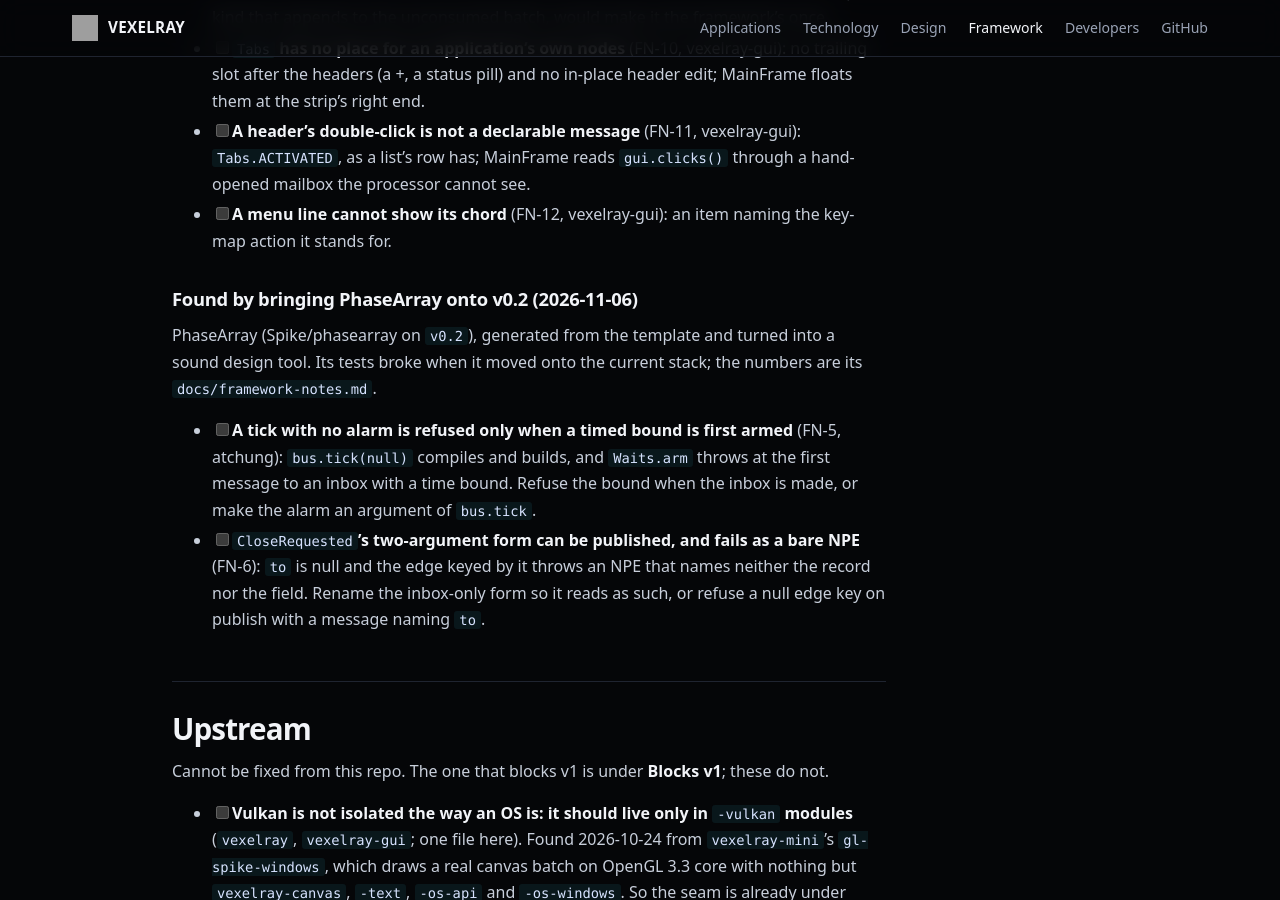
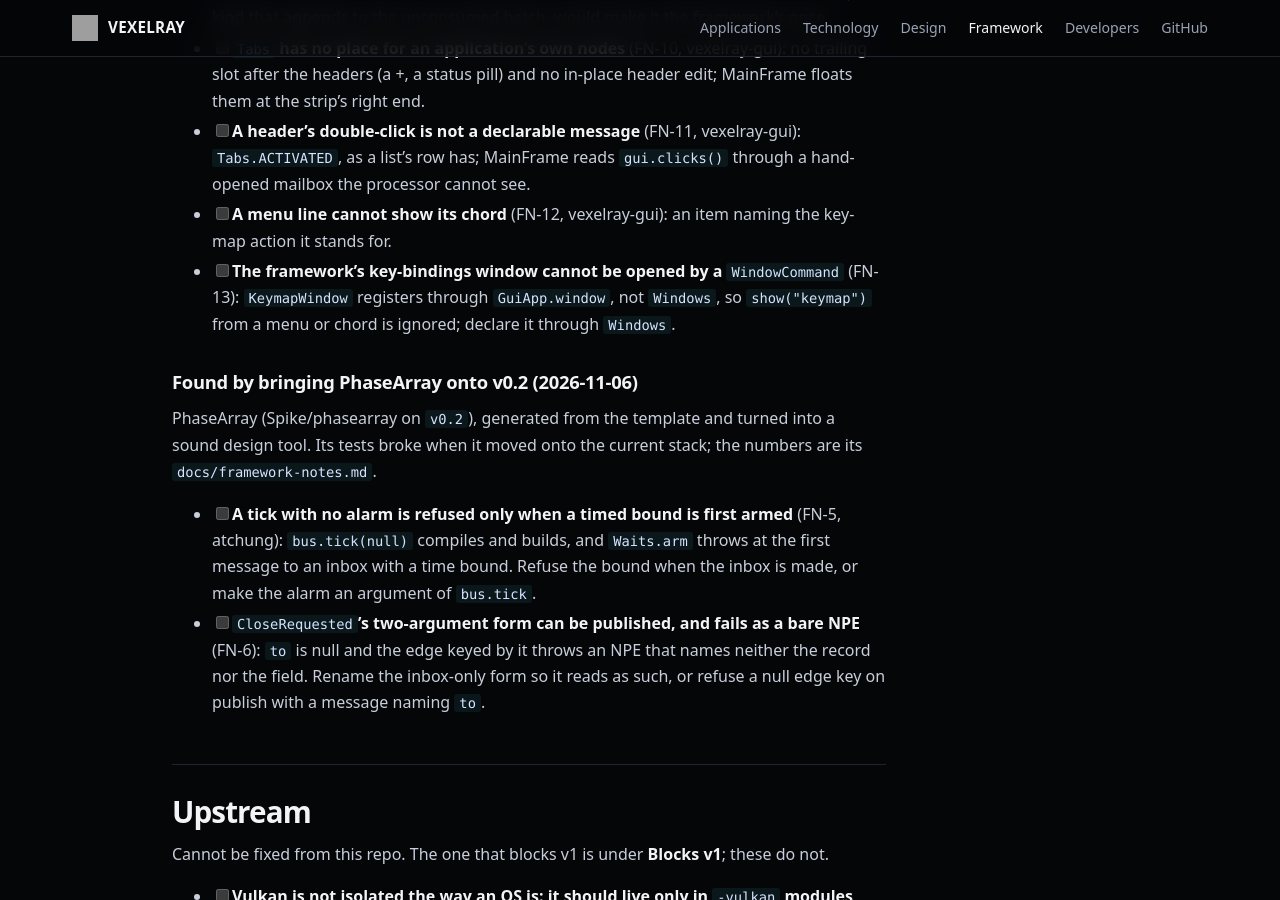
Before and after one commit to sibarum/vexelray-framework, a Jekyll site: the page built from docs/TODO.md, in a window 1280 px wide and 900 px high, scrolled down 37578 px. Built offline with Jekyll 4.4.1, drawn with Linux system fonts in a browser that asks for light colours; our own code applies the rules of GitHub Pages for plain Markdown files.

Commit message:
TODO: MainFrame's FN-13, the key-bindings window and WindowCommand
Co-Authored-By: Claude Opus 5.5 <noreply@anthropic.com>

```diff
--- a/docs/TODO.md
+++ b/docs/TODO.md
@@ -1332,6 +1332,8 @@ are its v0.2 notes (`docs/framework-notes.md` there).
 - [ ] **A header's double-click is not a declarable message** (FN-11, vexelray-gui): `Tabs.ACTIVATED`, as a list's
       row has; MainFrame reads `gui.clicks()` through a hand-opened mailbox the processor cannot see.
 - [ ] **A menu line cannot show its chord** (FN-12, vexelray-gui): an item naming the key-map action it stands for.
+- [ ] **The framework's key-bindings window cannot be opened by a `WindowCommand`** (FN-13): `KeymapWindow` registers
+      through `GuiApp.window`, not `Windows`, so `show("keymap")` from a menu or chord is ignored; declare it through `Windows`.
 
 ### Found by bringing PhaseArray onto v0.2 (2026-11-06)
 
```
